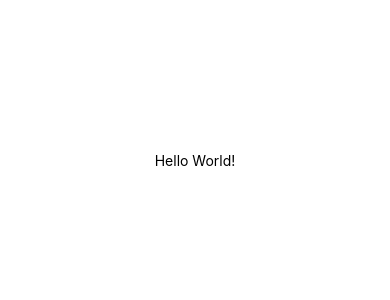
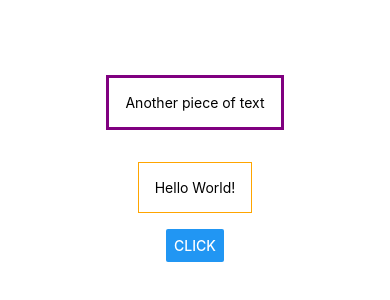
Before and after one commit to emilydaykin/Goals, a React Native app: screen / in a window 390 px wide. Shown: the part 262-562 px from the top of the page. Built offline with nearby package versions, Linux system fonts and the light colour scheme.

Commit message:
added simple styling via inline styling and stylesheet objects

```diff
--- a/App.js
+++ b/App.js
@@ -1,11 +1,15 @@
-import { StatusBar } from 'expo-status-bar';
-import { StyleSheet, Text, View } from 'react-native';
+import { StyleSheet, Text, View, Button } from 'react-native';
 
 export default function App() {
   return (
     <View style={styles.container}>
-      <Text>Hello World!</Text>
-      <StatusBar style='auto' />
+      <View>
+        <Text style={styles.mainText}>Another piece of text</Text>
+      </View>
+      <Text style={{ margin: 16, padding: 16, borderWidth: 1, borderColor: 'orange' }}>
+        Hello World!
+      </Text>
+      <Button title='click' />
     </View>
   );
 }
@@ -16,5 +20,11 @@ const styles = StyleSheet.create({
     backgroundColor: '#fff',
     alignItems: 'center',
     justifyContent: 'center'
+  },
+  mainText: {
+    margin: 16,
+    padding: 16,
+    borderWidth: 3,
+    borderColor: 'purple'
   }
 });
```
